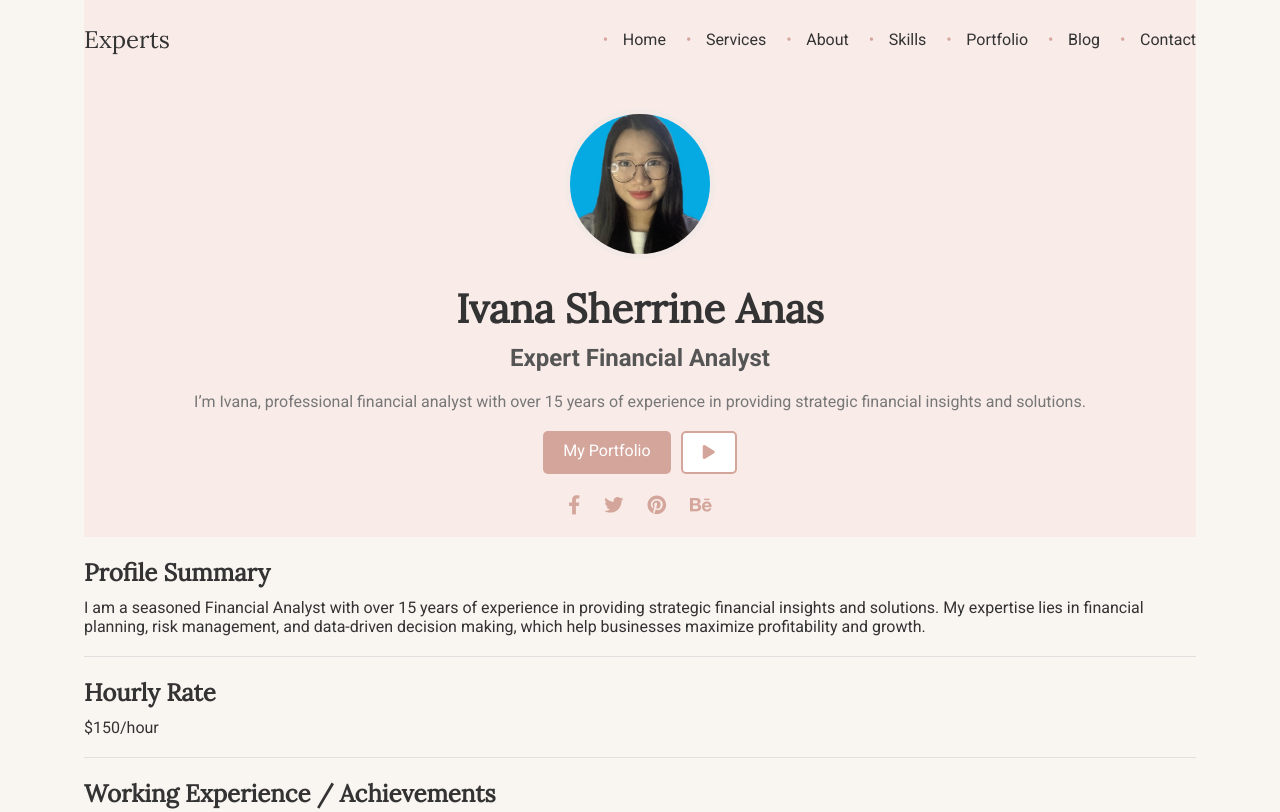
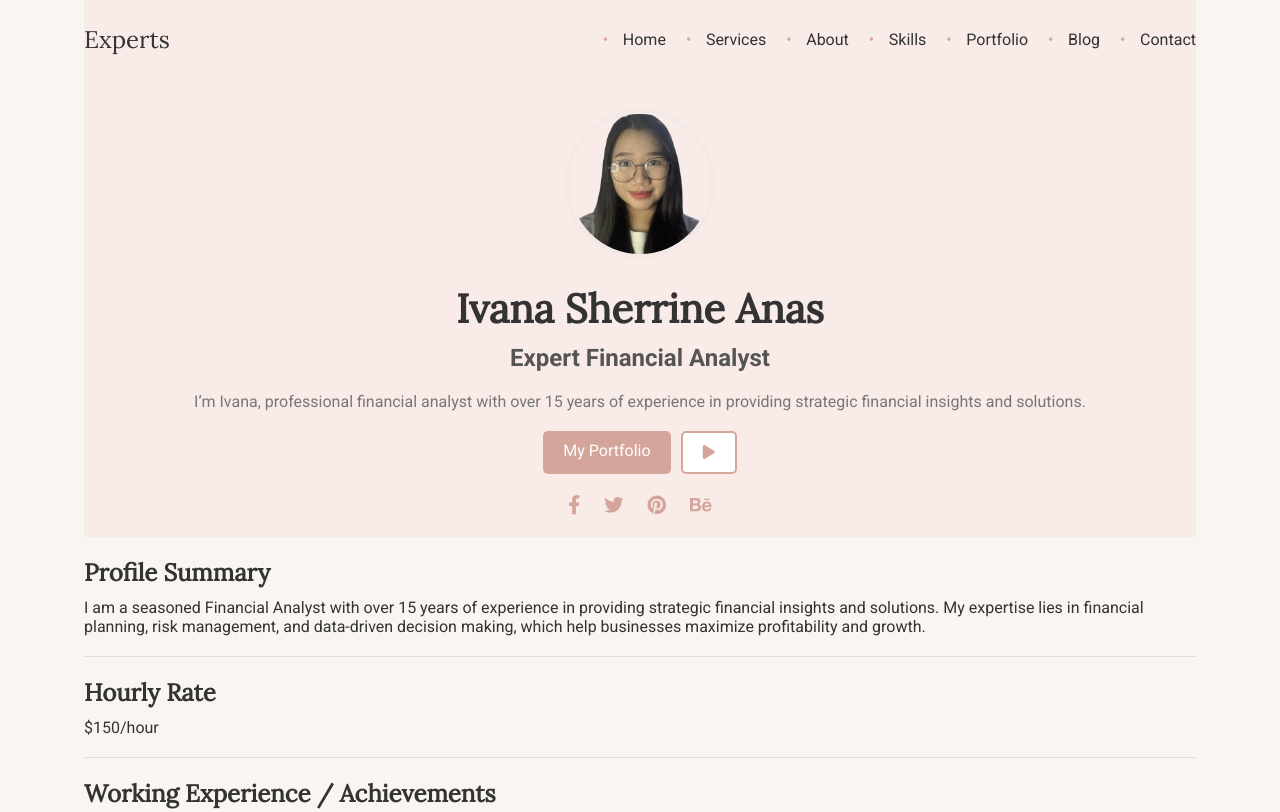
Before and after one commit to Maa07-0-0/ivana, a plain HTML site: page index.html in a window 1280 px wide. Shown: the top 812 px of the page. Drawn offline with Linux system fonts and the light colour scheme.

Commit message:
Update index.html
Signed-off-by: Maa07-0-0 <malfieyaidil@gmail.com>

```diff
--- a/index.html
+++ b/index.html
@@ -26,7 +26,7 @@
                 </ul>
             </nav>
             <div class="profile">
-                <img src="https://github.com/Maa07-0-0/ivana/blob/main/isteri.jpg" alt="Ivana Sherrine Anas" class="profile-picture">
+                <img src="https://github.com/Maa07-0-0/ivana/blob/main/isteri-removebg-preview.png" alt="Ivana Sherrine Anas" class="profile-picture">
                 <h1 class="name">Ivana Sherrine Anas</h1>
                 <h2 class="title">Expert Financial Analyst</h2>
                 <p class="subtitle">I’m Ivana, professional financial analyst with over 15 years of experience in providing strategic financial insights and solutions.</p>
```
